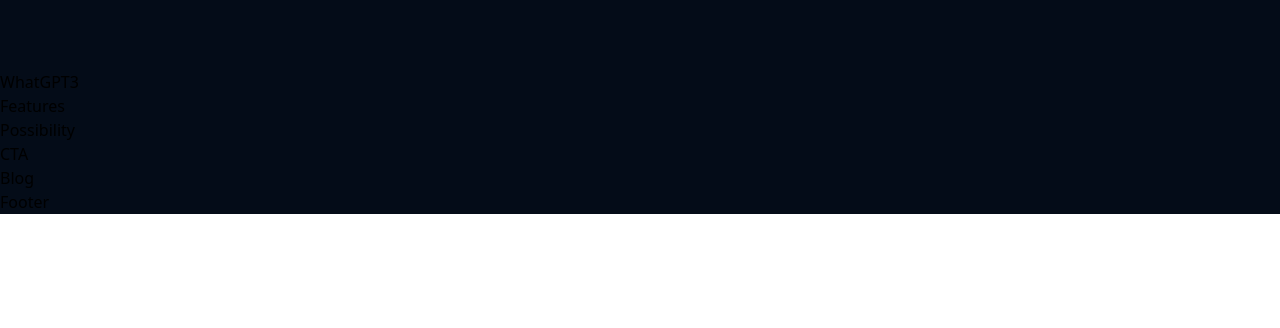
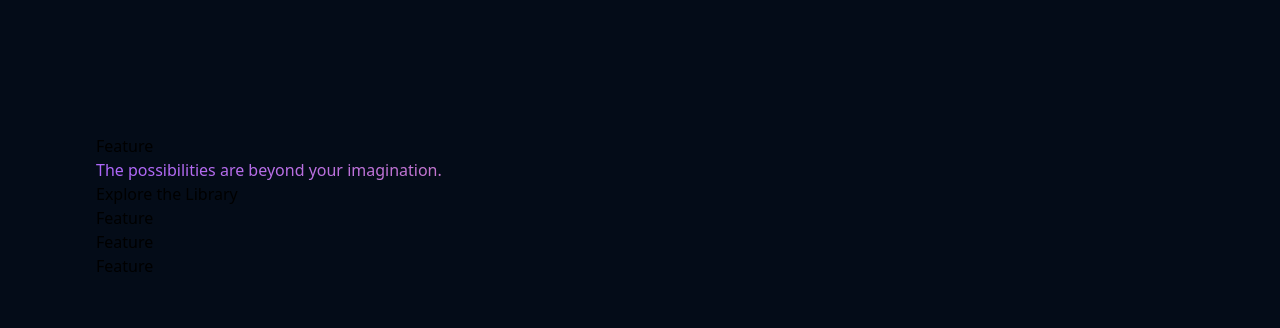
Before and after one commit to Erudite885/UI_UX-modern_website, a React (Vite) app: page / in a window 1280 px wide. Shown: the part 1249-1577 px from the top of the page. Before the commit the page ends 1463 px from the top, so only its background shows below. Built offline with nearby package versions, Linux system fonts and the light colour scheme.

Commit message:
whatgpt3 component

```diff
--- a/src/container/WhatGPT3/WhatGPT3.jsx
+++ b/src/container/WhatGPT3/WhatGPT3.jsx
@@ -1,10 +1,24 @@
 import React from "react";
-import "./whatGPT3.css";
+import { Feature } from "../../components";
+// import "./whatGPT3.css";
 
 const WhatGPT3 = () => {
   return (
-    <div>
-      <h1>WhatGPT3</h1>
+    <div className="gpt3__whatgpt3 section__margin" id="wgpt3">
+      <div className="gpt3__whatgpt3-feature">
+        <Feature />
+      </div>
+      <div className="gpt3__whatgpt3-heading">
+        <h1 className="gradient__text">
+          The possibilities are beyond your imagination.
+        </h1>
+        <p className="">Explore the Library</p>
+      </div>
+      <div className="gpt3__whatgpt3-container">
+        <Feature />
+        <Feature />
+        <Feature />
+      </div>
     </div>
   );
 };
```
